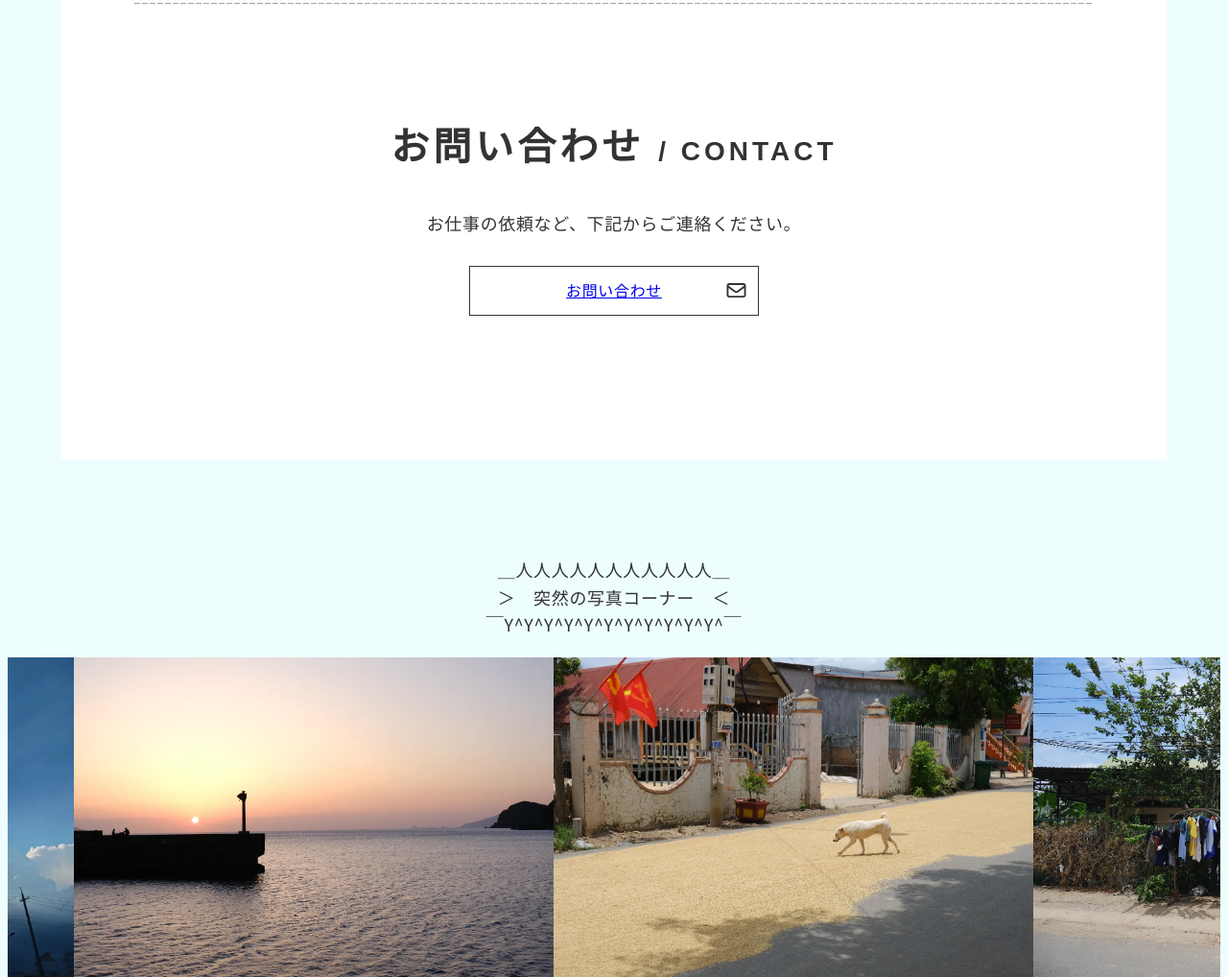
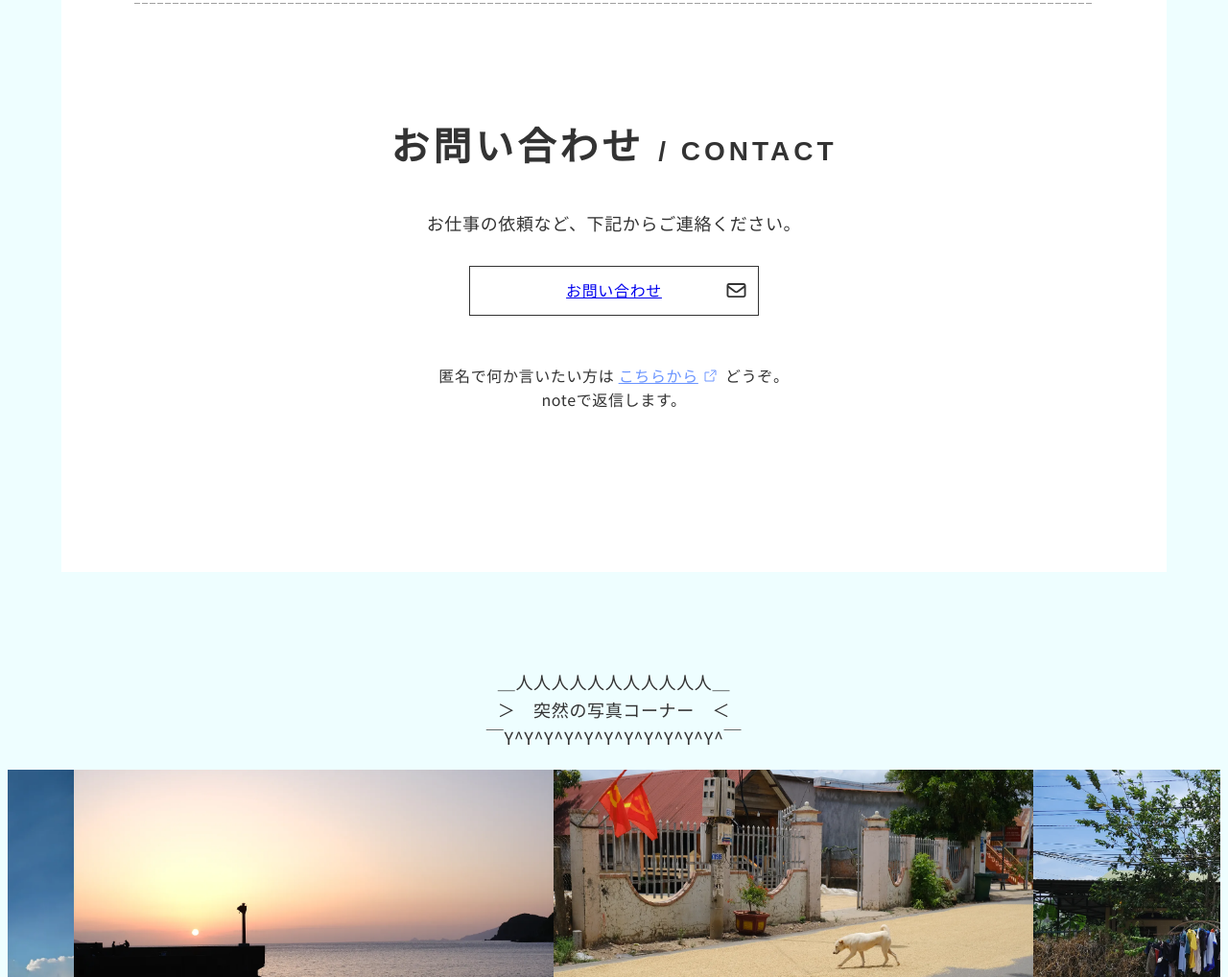
Before and after one commit to ryusukehagino/yaneori, an Astro site: page / in a window 1280 px wide. Shown: the part 4322-5340 px from the top of the page at 96% size. Built offline with nearby package versions, Linux system fonts and the light colour scheme; Astro itself is replaced by a stand-in of ours; a web font is replaced by a local one.

Commit message:
マシュマロ設置

```diff
--- a/src/pages/index.astro
+++ b/src/pages/index.astro
@@ -149,10 +149,16 @@ import SliderFlow from '@components/SliderFlow.astro';
 				<Fragment slot="default">お問い合わせ</Fragment>
 				<Fragment slot="sub">/ CONTACT</Fragment>
 			</Title>
-			<p class="section_text">お仕事の依頼など、下記からご連絡ください。</p>
-			<div class="section_btn">
-				<Btn href="mailto:tori@yaneori.com">お問い合わせ</Btn>
+			<div class="section_row">
+				<p class="section_text">お仕事の依頼など、下記からご連絡ください。</p>
+				<div class="section_btn">
+					<Btn href="mailto:tori@yaneori.com">お問い合わせ</Btn>
+				</div>
 			</div>
+			<p class="section_note">
+				匿名で何か言いたい方は<Link href="https://marshmallow-qa.com/mfi93t5cc5tvc5e?t=woMMBm&utm_medium=url_text&utm_source=promotion">こちらから</Link>どうぞ。<br>
+				noteで返信します。
+			</p>
 		</section>
 		<!-- /.section -->
 	</ContentsBox>
@@ -226,7 +232,6 @@ import SliderFlow from '@components/SliderFlow.astro';
 		}
 	}
 
-
 	&_text {
 		max-width: g.$inner_max_small;
 		margin: 30px auto 0;
@@ -235,6 +240,10 @@ import SliderFlow from '@components/SliderFlow.astro';
 
 		@include g.mq('md') {
 			text-align: center;
+		}
+
+		&.is_mt_l {
+			margin-top: 50px;
 		}
 
 		span {
@@ -254,6 +263,14 @@ import SliderFlow from '@components/SliderFlow.astro';
 
 		:global(.btn) {
 			margin-inline: auto;
+		}
+	}
+
+	&_note {
+		margin-top: 50px;
+
+		@include g.mq('md') {
+			text-align: center;
 		}
 	}
 }
```
